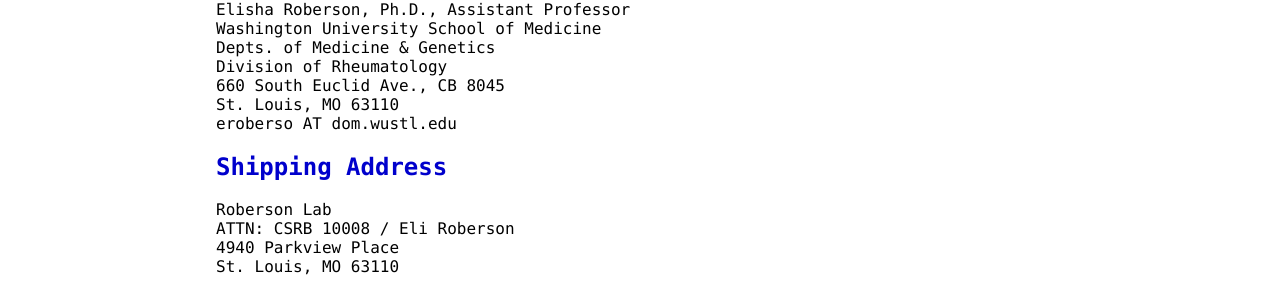
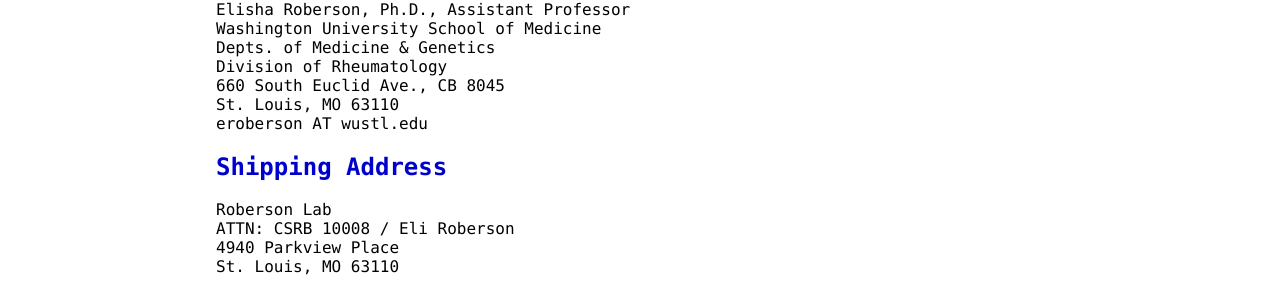
Before and after one commit to RobersonLab/RobersonLab.github.io, a Jekyll site: the page built from eli.md, in a window 1280 px wide. Shown: the part 504-804 px from the top of the page. Built offline with Jekyll 4.4.1, drawn with Linux system fonts in a browser that asks for light colours.

Commit message:
Updated to new email Domain and address

```diff
--- a/eli.md
+++ b/eli.md
@@ -25,7 +25,7 @@
 Division of Rheumatology<br>
 660 South Euclid Ave., CB 8045<br>
 St. Louis, MO 63110<br>
-<span class="reverse"> ude.ltsuw.mod TA osrebore </span>
+<span class="reverse"> ude.ltsuw TA nosrebore </span>
 
 <h2>Shipping Address</h2>
 Roberson Lab<br>
```
